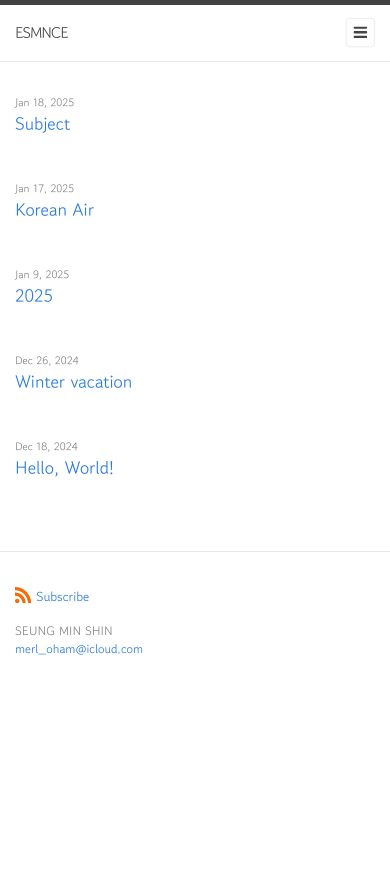
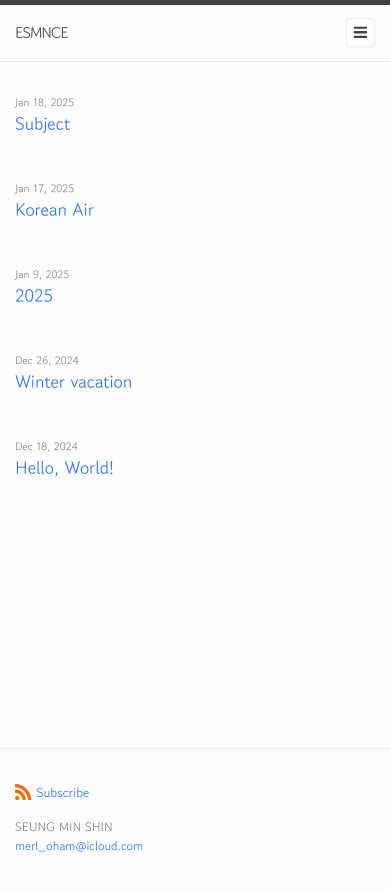
Before and after one commit to leseunivers/seung.min, a Jekyll site: the page built from index.md, in a window 390 px wide. Shown: the top 891 px of the page. Built offline with Jekyll 4.4.1, drawn with Linux system fonts in a browser that asks for light colours; our own code applies the rules of GitHub Pages for plain Markdown files.

Commit message:
Update _base.scss

```diff
--- a/_sass/minima/_base.scss
+++ b/_sass/minima/_base.scss
@@ -42,6 +42,18 @@
 @media screen and (max-width: 768px) {
   body {
     font: $base-font-weight 13px/#{$base-line-height} 'Gowun Dodum', $base-font-family;
+    color: $text-color;
+    background-color: $background-color;
+    -webkit-text-size-adjust: 100%;
+    -webkit-font-feature-settings: "kern" 1;
+       -moz-font-feature-settings: "kern" 1;
+         -o-font-feature-settings: "kern" 1;
+            font-feature-settings: "kern" 1;
+    font-kerning: normal;
+    display: flex;
+    min-height: 100vh;
+    flex-direction: column;
+    overflow-wrap: break-word;
   }
 }
 
```
